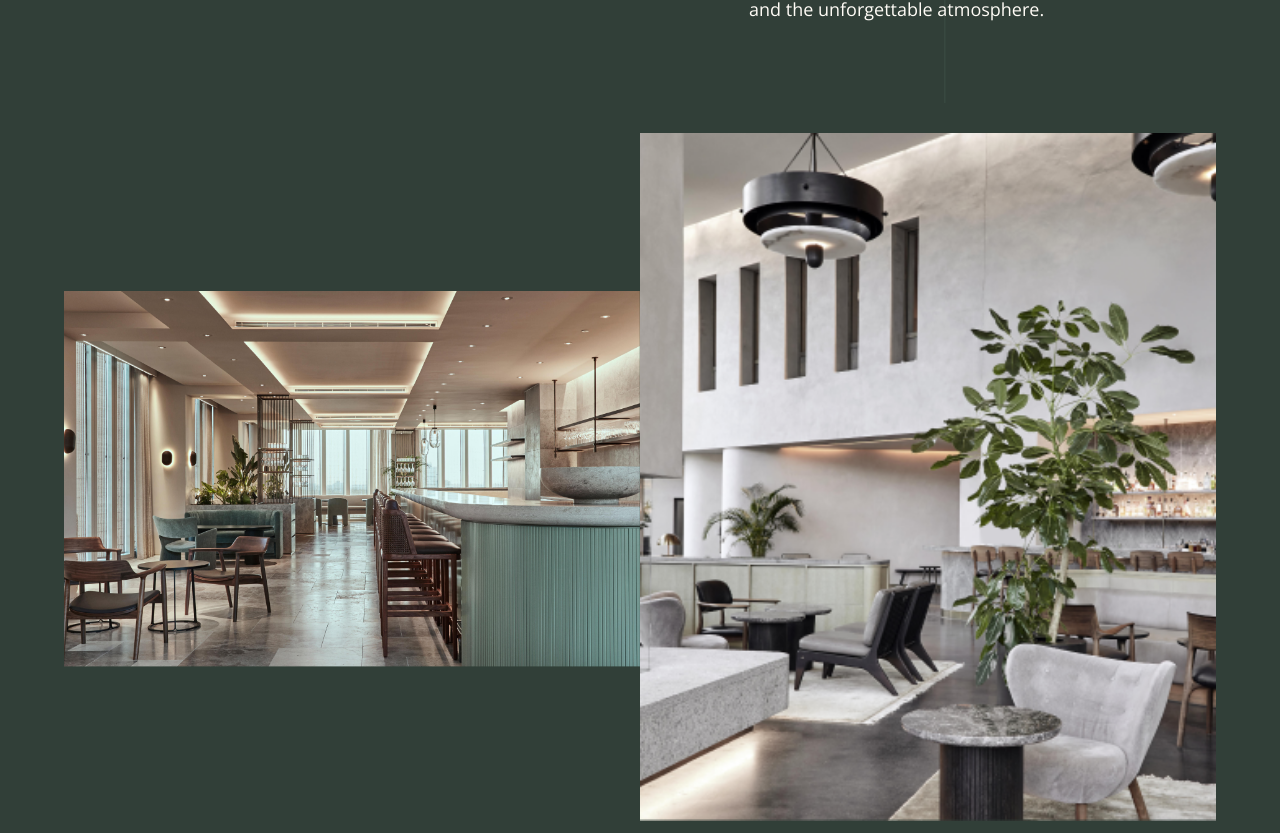
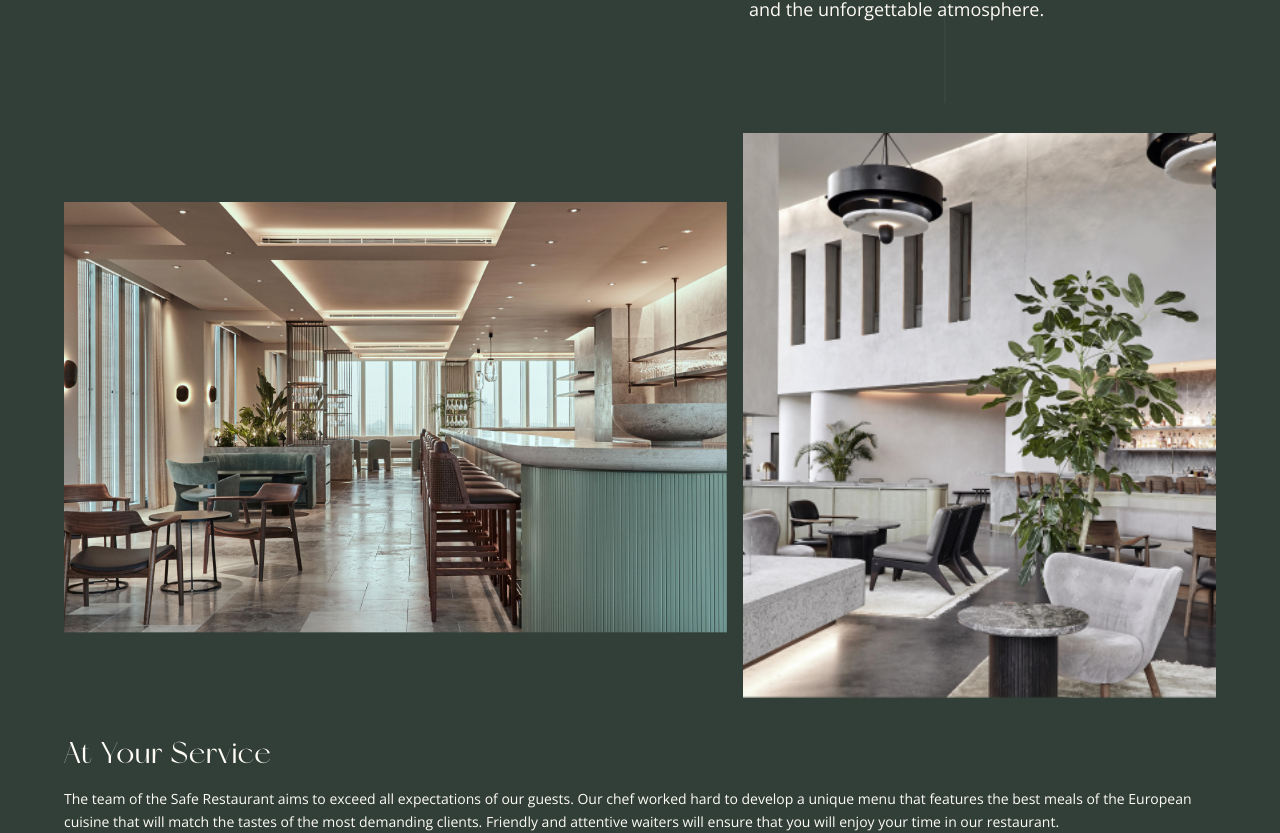
Before and after one commit to gift56/Fullstack-HotelWebsite, a React (Create React App) app: page /restaurant in a window 1280 px wide. Shown: the part 535-1368 px from the top of the page. Built offline with nearby package versions, Linux system fonts and the light colour scheme.

Commit message:
added gap

```diff
--- a/src/styles/ResturantStyle/ResturantOffer.styled.js
+++ b/src/styles/ResturantStyle/ResturantOffer.styled.js
@@ -46,10 +46,17 @@ export const ResturantOfferRightArea = styled.div`
   display: flex;
   align-items: center;
   justify-content: space-between;
+  gap: 1rem;
   .desktopImg {
     display: none;
-    @media screen and (min-width: ${({ theme }) => theme.mobile.tab}) {
+    @media screen and (min-width: ${({ theme }) => theme.mobile.phone2}) {
       display: flex;
+      width: 70% !important;
+    }
+  }
+  .mobileImg {
+    @media screen and (min-width: ${({ theme }) => theme.mobile.phone2}) {
+      width: 50% !important;
     }
   }
   .image {
```
